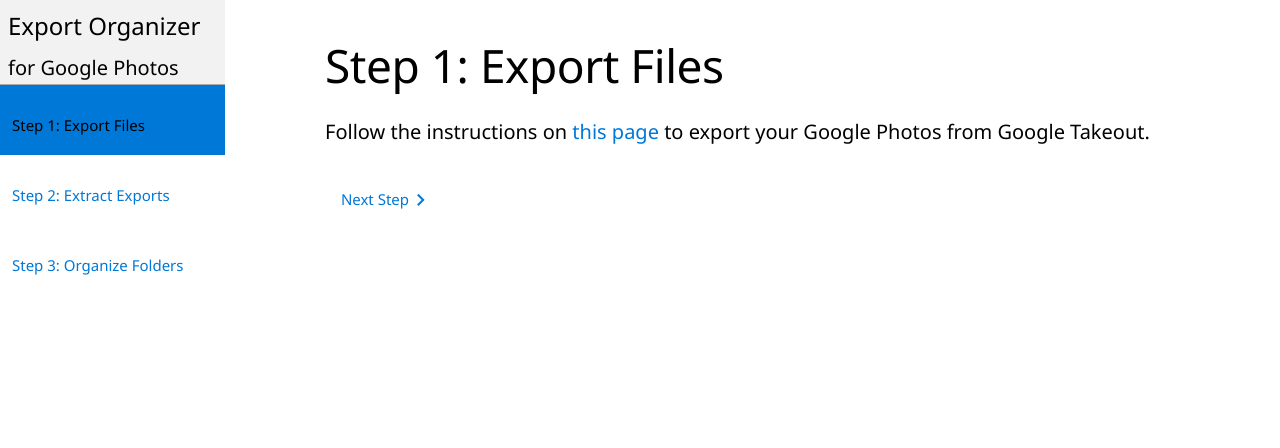
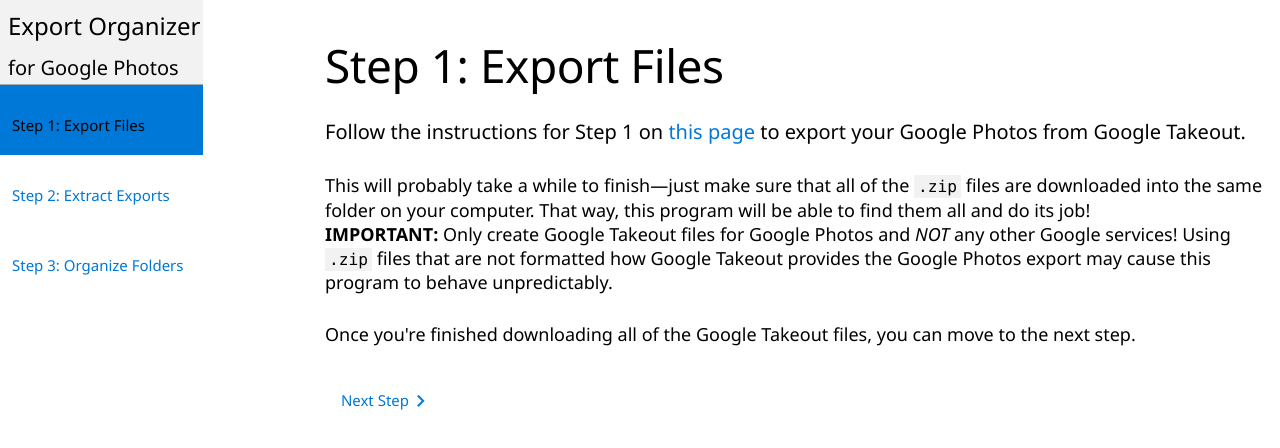
Before and after one commit to Alamantus/GooglePhotosExportOrganizer, a React (Create React App) app: page / in a window 1280 px wide. Shown: the top 448 px of the page. Built offline with nearby package versions, Linux system fonts and the light colour scheme.

Commit message:
Update Step1 text; Make sidebar fixed

```diff
--- a/src/SidebarNav.js
+++ b/src/SidebarNav.js
@@ -2,7 +2,10 @@ import { NAV_ITEMS } from './constants';
 
 function SidebarNav(props) {
   return (
-    <nav role="navigation" id="sidenav" className="nav side-navigation side-navigation-large theme-default">
+    <nav role="navigation" id="sidenav"
+      className="nav side-navigation side-navigation-large theme-default"
+      style={{ position: 'fixed' }}
+    >
       <header className="navigation-label page-header m-t-n p-l-xxxs">
         <h1 className="type-sh2 p-t-xxs">Export Organizer</h1>
         <h2 className="type-sh3">for Google Photos</h2>
--- a/src/Views/Step1.js
+++ b/src/Views/Step1.js
@@ -19,8 +19,19 @@ function Step1(props) {
     <article>
       <h1 className="type-h2">{ NAV_ITEMS[0] }</h1>
       <p className="type-p1">
-        Follow the instructions on <ExternalLink href={ blogLink }>this page</ExternalLink> to
+        Follow the instructions for Step 1 on <ExternalLink href={ blogLink }>this page</ExternalLink> to
         export your Google Photos from Google Takeout.
+      </p>
+      <p className="type-p2">
+        This will probably take a while to finish&mdash;just make sure that all of the <code>.zip</code> files
+        are downloaded into the same folder on your computer. That way, this program will be able
+        to find them all and do its job!<br />
+        <strong>IMPORTANT:</strong> Only create Google Takeout files for Google Photos and <em>NOT</em> any
+        other Google services! Using <code>.zip</code> files that are not formatted how Google Takeout provides
+        the Google Photos export may cause this program to behave unpredictably.
+      </p>
+      <p className="type-p2">
+        Once you're finished downloading all of the Google Takeout files, you can move to the next step.
       </p>
     </article>
   )
```
